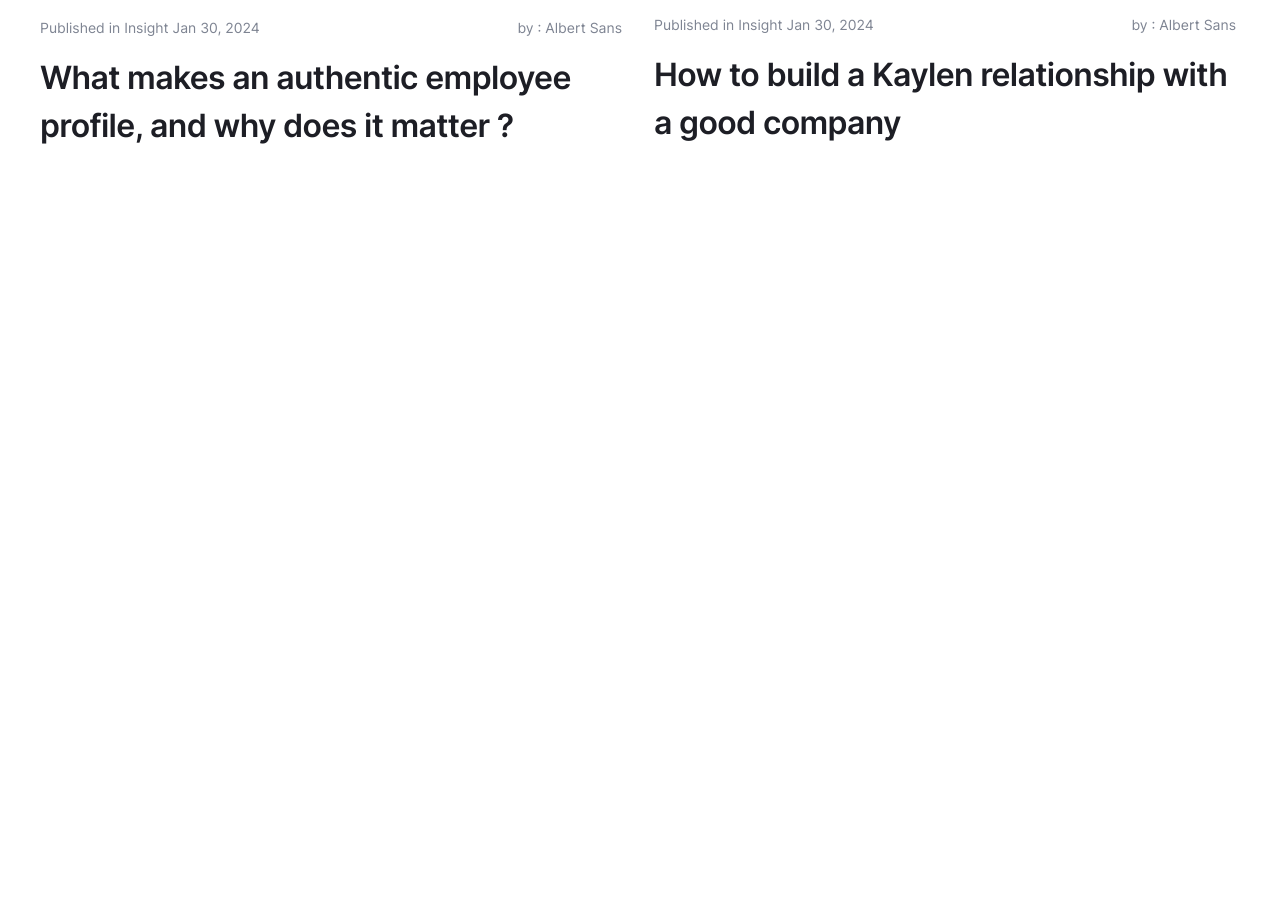
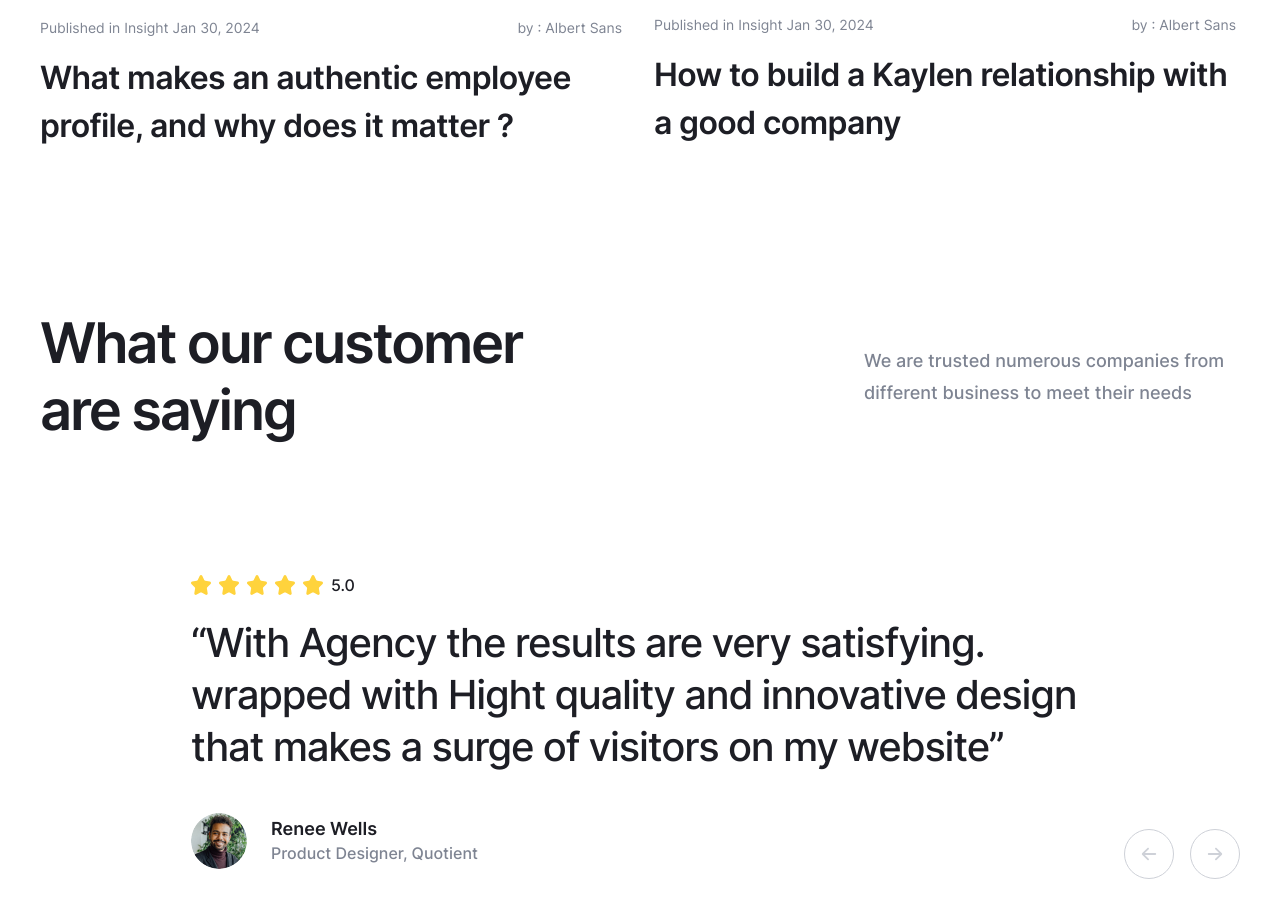
Before and after one commit to Nless1/coca, a website built with Vite: page src/index.html in a window 1280 px wide. Shown: the part 5326-6248 px from the top of the page. Before the commit the page ends 5567 px from the top, so only its background shows below. Built offline with nearby package versions, Linux system fonts and the light colour scheme; files whose address does not match are found by name.

Commit message:
Created testimonials section

```diff
--- /dev/null
+++ b/src/assets/scss/components/home/testimonials.scss
@@ -0,0 +1,157 @@
+.testimonials {
+  padding: 69px 0 160px;
+
+  @include mobile {
+    padding: 39px 0 70px;
+  }
+
+  &__head {
+    @include flex-all-between;
+    margin-bottom: 48px;
+
+    @include tablet {
+      gap: 24px;
+      flex-direction: column;
+      text-align: center;
+    }
+
+    @include mobile {
+      gap: 12px;
+      margin-bottom: 40px;
+    }
+  }
+
+  &__title {
+    max-width: 530px;
+    font-weight: 600;
+    letter-spacing: -0.04em;
+    color: var(--neutral-color-100);
+
+    @include tablet {
+      max-width: 650px;
+    }
+  }
+
+  &__descr {
+    max-width: 376px;
+    font-weight: 500;
+    line-height: 178%;
+    color: var(--neutral-color-150);
+
+    @include tablet {
+      max-width: 450px;
+    }
+  }
+
+  &__rating {
+    @include flex-align-center;
+    gap: 8px;
+    margin-bottom: 19px;
+
+    &-num {
+      font-weight: 500;
+      line-height: 162%;
+      color: var(--neutral-color-100);
+    }
+  }
+
+  &__slider-wrapper {
+    &::before {
+      content: '';
+      display: inline-block;
+      width: 115px;
+      height: 77px;
+      background: url('./assets/icons/quotes-icon.svg');
+      transform: translateY(15px);
+
+      @include mini-desktop {
+        transform: translateY(-5px);
+      }
+
+      @include mobile {
+        display: none;
+      }
+    }
+  }
+
+  &__slider {
+    max-width: 898px;
+  }
+
+  &__comment {
+    &-text {
+      margin-bottom: 40px;
+      font-weight: 500;
+      line-height: 130%;
+      letter-spacing: -0.03em;
+      color: var(--neutral-color-100);
+    }
+
+    &-author {
+      @include flex-align-center;
+      gap: 24px;
+      font-style: normal;
+
+      &-avatar {
+        overflow: hidden;
+        border-radius: 50%;
+      }
+
+      &-name {
+        font-weight: 600;
+        line-height: 144%;
+        color: var(--neutral-color-100);
+      }
+
+      &-professions {
+        font-weight: 500;
+        line-height: 162%;
+        color: var(--neutral-color-150);
+      }
+    }
+  }
+
+  &__btns {
+    @include flex-align-center;
+    gap: 16px;
+    justify-content: flex-end;
+    transform: translateY(-40px);
+
+    @include mini-desktop {
+      transform: translateY(5px);
+    }
+  }
+
+  &__btn {
+    @include flex-all-center;
+    border: 1px solid var(--neutral-color-40);
+    border-radius: 50%;
+    width: 50px;
+    height: 50px;
+    transition:
+      background-color var(--transition),
+      border-color var(--transition);
+
+    @include small-mobile {
+      width: 40px;
+      height: 40px;
+    }
+
+    & svg path {
+      transition: fill var(--transition);
+    }
+
+    &:hover {
+      border-color: var(--neutral-color-100);
+      background-color: var(--neutral-color-100);
+
+      & svg path {
+        fill: var(--neutral-color-10);
+      }
+    }
+
+    &--next {
+      transform: rotate(-180deg);
+    }
+  }
+}
--- a/src/assets/scss/main.scss
+++ b/src/assets/scss/main.scss
@@ -10,3 +10,4 @@
 @import './components/home/strength';
 @import './components/partners';
 @import './components/home/insight';
+@import './components/home/testimonials';
--- /dev/null
+++ b/src/html/components/home/testimonials.html
@@ -0,0 +1,202 @@
+<section class="testimonials">
+  <div class="container">
+    <div class="testimonials__head">
+      <h2 class="testimonials__title heading-h2">
+        What our customer are saying
+      </h2>
+      <p class="testimonials__descr text-p-medium">
+        We are trusted numerous companies from different business to meet their
+        needs
+      </p>
+    </div>
+    <div class="testimonials__slider-wrapper">
+      <div class="swiper testimonials__slider">
+        <div class="swiper-wrapper testimonials__comments">
+          <div class="swiper-slide testimonials__comment">
+            <div class="testimonials__rating">
+              <img
+                loading="lazy"
+                src="./assets/icons/rating-icon.svg"
+                width="132"
+                height="20"
+                alt="Five stars"
+              />
+              <span class="testimonials__rating-num text-p-default"> 5.0 </span>
+            </div>
+            <p class="testimonials__comment-text heading-h3">
+              “With Agency the results are very satisfying. wrapped with Hight
+              quality and innovative design that makes a surge of visitors on my
+              website”
+            </p>
+            <address class="testimonials__comment-author">
+              <img
+                loading="lazy"
+                src="./assets/images/comment-author-1.jpg"
+                class="testimonials__comment-author-avatar"
+                width="56"
+                height="56"
+                alt="Renee Wells"
+              />
+              <div class="testimonials__comment-author-info">
+                <p class="testimonials__comment-author-name text-p-medium">
+                  Renee Wells
+                </p>
+                <p
+                  class="testimonials__comment-author-professions text-p-default"
+                >
+                  Product Designer, Quotient
+                </p>
+              </div>
+            </address>
+          </div>
+
+          <div class="swiper-slide testimonials__comment">
+            <div class="testimonials__rating">
+              <img
+                loading="lazy"
+                src="./assets/icons/rating-icon.svg"
+                width="132"
+                height="20"
+                alt="Five stars"
+              />
+              <span class="testimonials__rating-num text-p-default"> 5.0 </span>
+            </div>
+            <p class="testimonials__comment-text heading-h3">
+              “With Agency the results are very satisfying. wrapped with Hight
+              quality and innovative design that makes a surge of visitors on my
+              website”
+            </p>
+            <address class="testimonials__comment-author">
+              <img
+                loading="lazy"
+                src="./assets/images/comment-author-1.jpg"
+                class="testimonials__comment-author-avatar"
+                width="56"
+                height="56"
+                alt="Renee Wells"
+              />
+              <div class="testimonials__comment-author-info">
+                <p class="testimonials__comment-author-name text-p-medium">
+                  Renee Wells
+                </p>
+                <p
+                  class="testimonials__comment-author-professions text-p-default"
+                >
+                  Product Designer, Quotient
+                </p>
+              </div>
+            </address>
+          </div>
+          <div class="swiper-slide testimonials__comment">
+            <div class="testimonials__rating">
+              <img
+                loading="lazy"
+                src="./assets/icons/rating-icon.svg"
+                width="132"
+                height="20"
+                alt="Five stars"
+              />
+              <span class="testimonials__rating-num text-p-default"> 5.0 </span>
+            </div>
+            <p class="testimonials__comment-text heading-h3">
+              “With Agency the results are very satisfying. wrapped with Hight
+              quality and innovative design that makes a surge of visitors on my
+              website”
+            </p>
+            <address class="testimonials__comment-author">
+              <img
+                loading="lazy"
+                src="./assets/images/comment-author-1.jpg"
+                class="testimonials__comment-author-avatar"
+                width="56"
+                height="56"
+                alt="Renee Wells"
+              />
+              <div class="testimonials__comment-author-info">
+                <p class="testimonials__comment-author-name text-p-medium">
+                  Renee Wells
+                </p>
+                <p
+                  class="testimonials__comment-author-professions text-p-default"
+                >
+                  Product Designer, Quotient
+                </p>
+              </div>
+            </address>
+          </div>
+          <div class="swiper-slide testimonials__comment">
+            <div class="testimonials__rating">
+              <img
+                loading="lazy"
+                src="./assets/icons/rating-icon.svg"
+                width="132"
+                height="20"
+                alt="Five stars"
+              />
+              <span class="testimonials__rating-num text-p-default"> 5.0 </span>
+            </div>
+            <p class="testimonials__comment-text heading-h3">
+              “With Agency the results are very satisfying. wrapped with Hight
+              quality and innovative design that makes a surge of visitors on my
+              website”
+            </p>
+            <address class="testimonials__comment-author">
+              <img
+                loading="lazy"
+                src="./assets/images/comment-author-1.jpg"
+                class="testimonials__comment-author-avatar"
+                width="56"
+                height="56"
+                alt="Renee Wells"
+              />
+              <div class="testimonials__comment-author-info">
+                <p class="testimonials__comment-author-name text-p-medium">
+                  Renee Wells
+                </p>
+                <p
+                  class="testimonials__comment-author-professions text-p-default"
+                >
+                  Product Designer, Quotient
+                </p>
+              </div>
+            </address>
+          </div>
+        </div>
+      </div>
+      <div class="testimonials__btns">
+        <button class="testimonials__btn testimonials__btn--prev">
+          <svg
+            width="16"
+            height="14"
+            viewBox="0 0 16 14"
+            fill="none"
+            xmlns="http://www.w3.org/2000/svg"
+          >
+            <path
+              fill-rule="evenodd"
+              clip-rule="evenodd"
+              d="M7.73635 13.0364C7.38487 13.3879 6.81503 13.3879 6.46355 13.0364L1.06355 7.63644C0.712082 7.28497 0.712082 6.71512 1.06355 6.36365L6.46356 0.963652C6.81503 0.612179 7.38488 0.612179 7.73635 0.963652C8.08782 1.31512 8.08782 1.88497 7.73635 2.23644L3.87274 6.10005L14.3 6.10005C14.797 6.10005 15.2 6.50299 15.2 7.00005C15.2 7.4971 14.797 7.90005 14.3 7.90005L3.87274 7.90005L7.73635 11.7637C8.08782 12.1151 8.08782 12.685 7.73635 13.0364Z"
+              fill="#CED1D8"
+            />
+          </svg>
+        </button>
+        <button class="testimonials__btn testimonials__btn--next">
+          <svg
+            width="16"
+            height="14"
+            viewBox="0 0 16 14"
+            fill="none"
+            xmlns="http://www.w3.org/2000/svg"
+          >
+            <path
+              fill-rule="evenodd"
+              clip-rule="evenodd"
+              d="M7.73635 13.0364C7.38487 13.3879 6.81503 13.3879 6.46355 13.0364L1.06355 7.63644C0.712082 7.28497 0.712082 6.71512 1.06355 6.36365L6.46356 0.963652C6.81503 0.612179 7.38488 0.612179 7.73635 0.963652C8.08782 1.31512 8.08782 1.88497 7.73635 2.23644L3.87274 6.10005L14.3 6.10005C14.797 6.10005 15.2 6.50299 15.2 7.00005C15.2 7.4971 14.797 7.90005 14.3 7.90005L3.87274 7.90005L7.73635 11.7637C8.08782 12.1151 8.08782 12.685 7.73635 13.0364Z"
+              fill="#CED1D8"
+            />
+          </svg>
+        </button>
+      </div>
+    </div>
+  </div>
+</section>
--- a/src/index.html
+++ b/src/index.html
@@ -10,6 +10,7 @@
     <load src="./html/components/home/strength.html" />
     <load src="./html/components/partners.html" />
     <load src="./html/components/home/insight.html" />
+    <load src="./html/components/home/testimonials.html" />
 
     <script type="module" src="/js/main.js"></script>
   </body>
--- a/src/js/main.js
+++ b/src/js/main.js
@@ -4,10 +4,11 @@ import '../assets/scss/main.scss';
 import { scrollWindow } from './components/scroll-header.js';
 import { useTheme } from './components/theme.js';
 import { useBurger } from './components/burger.js';
-import { useInsightSlider, usePartnersMobileSlider, } from './components/slider.js';
+import { useInsightSlider, usePartnersMobileSlider, useTestimonialsSlider } from './components/slider.js';
 
 scrollWindow();
 useTheme();
 useBurger();
 useInsightSlider();
 usePartnersMobileSlider();
+useTestimonialsSlider();
--- a/vite.config.js
+++ b/vite.config.js
@@ -5,8 +5,9 @@ import { ViteImageOptimizer } from 'vite-plugin-image-optimizer';
 
 export default defineConfig({
   root: './src',
+  base: '/coca/',
   server: {
-    port: 228,
+    port: 3000,
     open: true,
   },
   build: {
```
